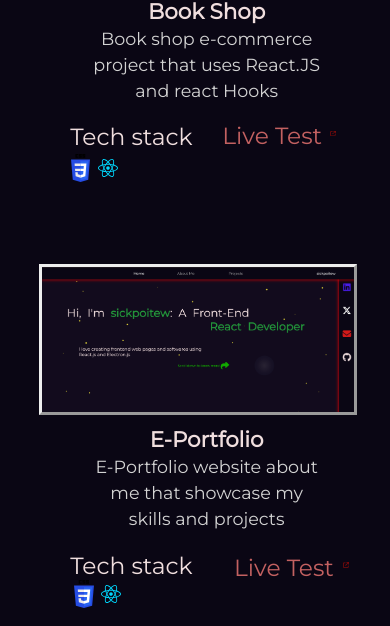
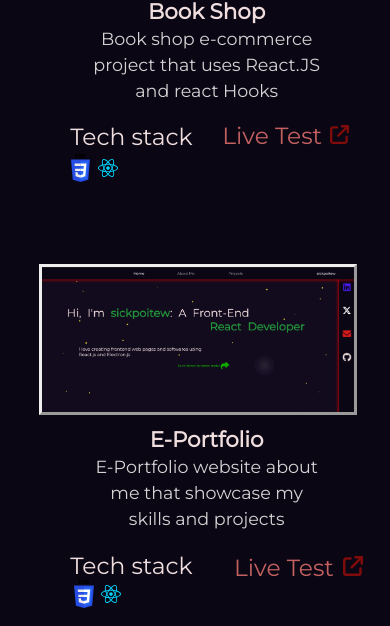
Before and after one commit to Poitew/E-Portfolio, a React (Vite) app: page / in a window 390 px wide. Shown: the part 1520-2146 px from the top of the page. Built offline with nearby package versions, Linux system fonts and the light colour scheme.

Commit message:
fixed images in responsive

```diff
--- a/src/css/responsive.css
+++ b/src/css/responsive.css
@@ -4,10 +4,6 @@
 
 /* Large devices (desktops, less than 1200px) */
 @media only screen and (max-width: 1199.98px) {
-    i {
-        font-size: 5vw !important;
-    }
-
     p {
         margin: 0;
         font-size: calc(0.1rem + 2.8vw);
@@ -111,8 +107,8 @@
         margin-top: 16%;
     }
 
-    .live-demo i {
-        font-size: 4vw !important;
+    .live-demo img {
+        width: 4vw;
     }
 
     .footer-contact {
@@ -142,6 +138,10 @@
 
     aside {
         height: 100vh;
+    }
+
+    aside img {
+        width: 6vw;
     }
 
     .presentation {
@@ -174,7 +174,7 @@
         margin-left: 23%;
     }
 
-    .about-me-redirect i {
+    .about-me-redirect img {
         margin-top: 8%;
     }
 
@@ -288,9 +288,9 @@
         font-size: 6vw;
     }
 
-    .live-demo-left i,
-    .live-demo-right i {
-        font-size: 5vw !important;
+    .live-demo-left img,
+    .live-demo-right img {
+        width: 5vw;
         margin-top: 2%;
     }
 
@@ -332,6 +332,10 @@
 
     footer span {
         font-size: 3vw;
+    }
+
+    footer img {
+        width: 5vw !important;
     }
 }
 
@@ -380,10 +384,6 @@
 
 /* X-Small devices (portrait phones, less than 576px) */
 @media only screen and (max-width: 575.98px) {
-    i {
-        font-size: 5vw !important;
-    }
-
     p {
         margin: 0;
         font-size: calc(0.1rem + 3vw);
```
